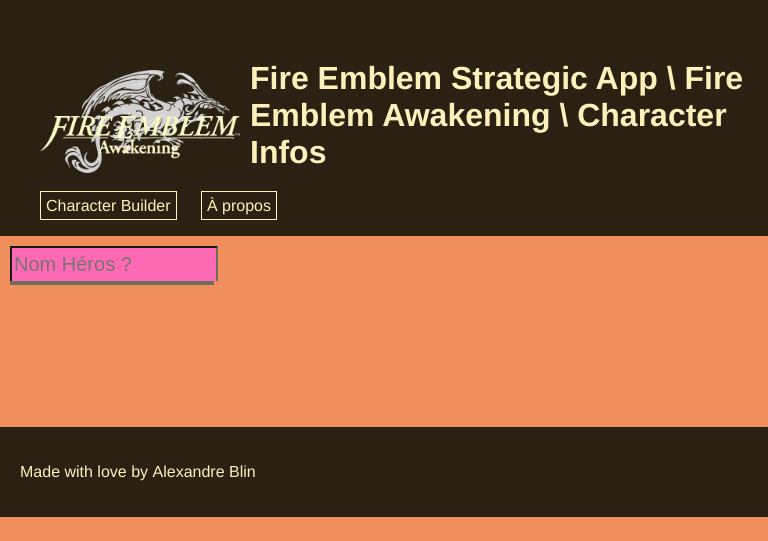
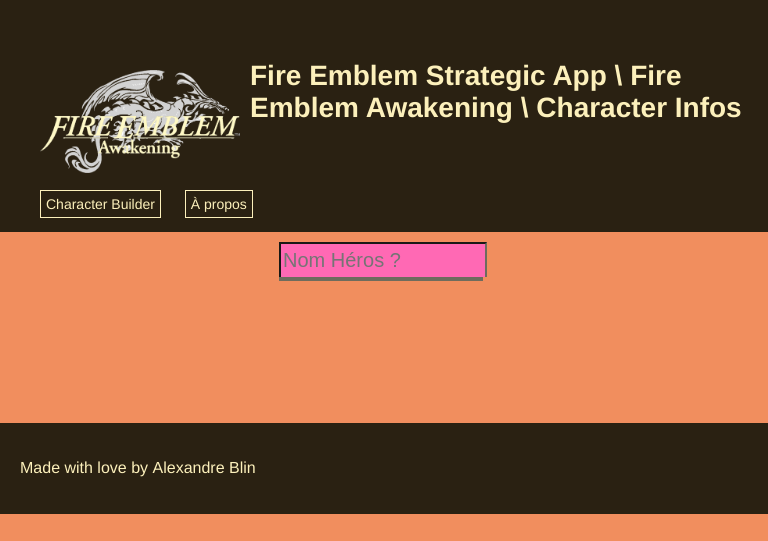
Before and after one commit to sundrie/Fire-Emblem-Strategic-App, a PHP site: page /FEAcharapp/pages/characterinfos.html in a window 768 px wide. Shown: the top 541 px of the page. Run offline with PHP 8.4, Linux system fonts and the light colour scheme; some libraries are stand-ins or nearby versions; some web fonts are replaced.

Commit message:
headerwebsite fixé

```diff
--- a/static/css/master.css
+++ b/static/css/master.css
@@ -621,6 +621,10 @@ footer a{
     background: rgb(241, 142, 94);
   }
 
+  .headerwebsite {
+    font-size: 14px;
+  }
+
   .wrapper{
     flex-direction: column;
   }
@@ -634,7 +638,8 @@ footer a{
   }
 
   .formulaireRecherche {
-    width: 250px;
+    width: 200px;
+    margin: 0 auto;
   }
 
   .formulaireRecherche *, .TalentsListclass{
```
